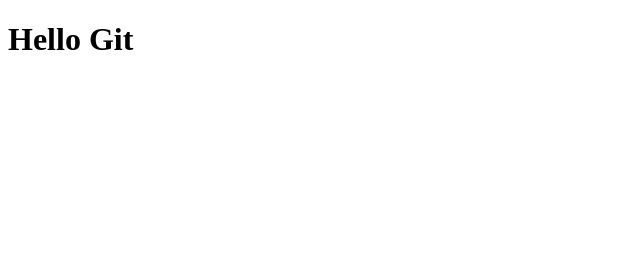
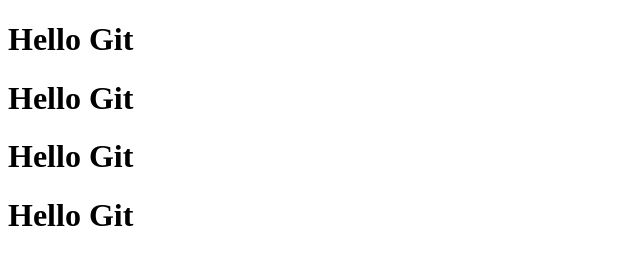
Before and after one commit to Jakyp-05/lesson.2, a plain HTML site: page index.htm in a window 1280 px wide. Shown: the whole page, without its empty margins (0-640 px from the left). Drawn offline with Linux system fonts and the light colour scheme.

Commit message:
commit 2

```diff
--- a/index.htm
+++ b/index.htm
@@ -11,6 +11,9 @@
 <body>
 
     <h1>Hello Git</h1>
+    <h1>Hello Git</h1>
+    <h1>Hello Git</h1>
+    <h1>Hello Git</h1>
 
 </body>
 </html>
```
